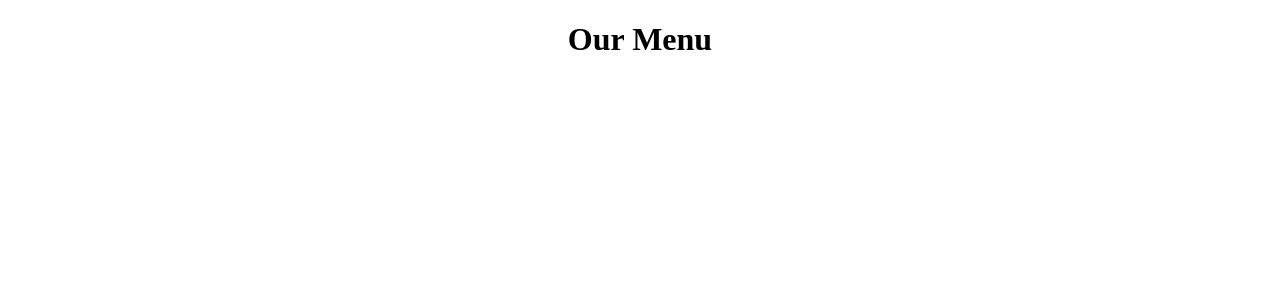
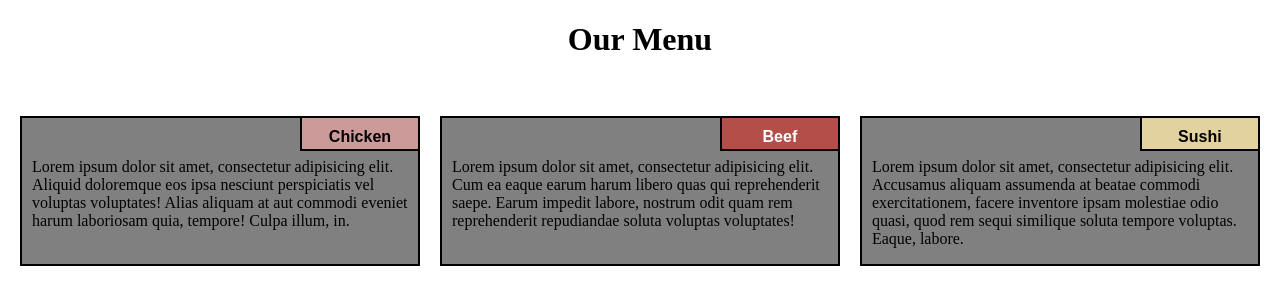
Before and after one commit to Skhona-Mathebula/module2-solution, a plain HTML site: page index.html in a window 1280 px wide. Drawn offline with Linux system fonts and the light colour scheme.

Commit message:
All done!

```diff
--- a/index.html
+++ b/index.html
@@ -8,5 +8,20 @@
 </head>
 <body>
     <h1>Our Menu</h1>
+
+    <div class="row">
+        <div id="container1" class="col-lg-4 col-md-6 col-sm-12">
+            <p>Lorem ipsum dolor sit amet, consectetur adipisicing elit. Aliquid doloremque eos ipsa nesciunt perspiciatis vel voluptas voluptates! Alias aliquam at aut commodi eveniet harum laboriosam quia, tempore! Culpa illum, in.</p>
+            <text id="chicken">Chicken</text>
+        </div>
+        <div id="container2" class="col-lg-4 col-md-6 col-sm-12">
+            <p>Lorem ipsum dolor sit amet, consectetur adipisicing elit. Cum ea eaque earum harum libero quas qui reprehenderit saepe. Earum impedit labore, nostrum odit quam rem reprehenderit repudiandae soluta voluptas voluptates!</p>
+            <text id="beef">Beef</text>
+        </div>
+        <div id="container3" class="col-lg-4 col-md-12 col-sm-12">
+            <p>Lorem ipsum dolor sit amet, consectetur adipisicing elit. Accusamus aliquam assumenda at beatae commodi exercitationem, facere inventore ipsam molestiae odio quasi, quod rem sequi similique soluta tempore voluptas. Eaque, labore.</p>
+            <text id="sushi">Sushi</text>
+        </div>
+    </div>
 </body>
 </html>
--- a/style.css
+++ b/style.css
@@ -1,16 +1,84 @@
-:root {
+/*:root {
     --black: #000000;
     --gray: #999999;
     --white: #fff;
-    --chicken_bg: #CC9B99;
-    --beef_bg: #B34E48;
-    --sushi_bg: #E2D29F;
+    --pink: #CC9B99;
+    --red: #B34E48;
+    --yellow: #E2D29F;
     --font-family: Helvetica, sans-serif;
-    --box-sizing: border-box;
+}*/
+
+* {
+    box-sizing: border-box;
+}
+
+body {
+    margin: 0;
+}
+
+div{
+    padding: 10px;
+}
+
+p{
+    background-color: gray;
+    border: 2px solid black;
+    width: 100%;
+    height: 150px;
+    margin-right: 10px;
+    padding: 40px 10px 5px 10px;
+    overflow: hidden;
 }
 
 h1 {
     text-align: center;
+}
+
+#container1, #container2 , #container3{
+    position: relative;
+}
+
+#chicken{
+    background-color: #CC9B99;
+    position: absolute;
+    top: 26px;
+    right: 10px;
+    font-weight: bold;
+    height: 35px;
+    width: 120px;
+    padding: 10px;
+    text-align: center;
+    font-family: Arial, Helvetica, sans-serif;
+    border: 2px solid black;
+}
+
+#beef {
+    background-color: #B34E48;
+    position: absolute;
+    top: 26px;
+    right: 10px;
+    font-weight: bold;
+    height: 35px;
+    width: 120px;
+    padding: 10px;
+    text-align: center;
+    font-family: Arial, Helvetica, sans-serif;
+    border: 2px solid black;
+    color: white;
+}
+
+#sushi {
+    background-color: #E2D29F;
+    position: absolute;
+    top: 26px;
+    right: 10px;
+    font-weight: bold;
+    height: 35px;
+    width: 120px;
+    padding: 10px;
+    text-align: center;
+    font-family: Arial, Helvetica, sans-serif;
+    border: 2px solid black;
 }
 
 .row {
@@ -21,7 +89,6 @@ h1 {
 @media(min-width: 992px) {
     .col-lg-1, .col-lg-2, .col-lg-3, .col-lg-4, .col-lg-5, .col-lg-6, .col-lg-7, .col-lg-8, .col-lg-9, .col-lg-10, .col-lg-11, .col-lg-12 {
         float: left;
-        border: 3px solid black;
     }
     .col-lg-1 {
         width: 8.33%;
@@ -62,10 +129,9 @@ h1 {
 }
 
 /*Tablet*/
-@media(min-width: 766px) and (max-width:991px){
+@media(min-width: 768px) and (max-width:991px){
     .col-md-1, .col-md-2, .col-md-3, .col-md-4, .col-md-5, .col-md-6, .col-md-7, .col-md-8, .col-md-9, .col-md-10, .col-md-11, .col-md-12 {
         float: left;
-        border: 3px solid green;
     }
     .col-md-1 {
         width: 8.33%;
@@ -104,11 +170,11 @@ h1 {
         width: 100%;
     }
 }
+
 /*Mobile*/
-@media(max-width: 766px) {
+@media(max-width: 767px) {
     .col-sm-1, .col-sm-2, .col-sm-3, .col-sm-4, .col-sm-5, .col-sm-6, .col-sm-7, .col-sm-8, .col-sm-9, .col-sm-10, .col-sm-11,.col-sm-12 {
        float: left;
-        border: 3px solid black;
     }
     .col-sm-1 {
         width: 8.33%;
```
